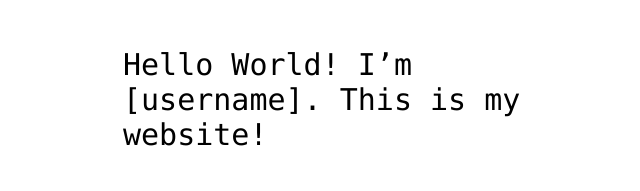
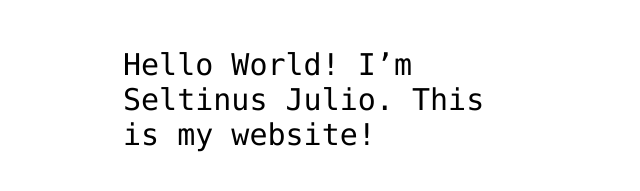
Before and after one commit to seltinusjulio/seltinusjulio.github.io, a plain HTML site: page index.html in a window 1280 px wide. Shown: the part 341-532 px from the top of the page, without its empty margins (317-957 px from the left). Drawn offline with Linux system fonts and the light colour scheme.

Commit message:
Add username

```diff
--- a/index.html
+++ b/index.html
@@ -12,7 +12,7 @@
 <img src="https://octodex.github.com/images/daftpunktocat-thomas.gif" id="octocat" alt="octocat-gif" />
 
 <!-- Change this code here by copy and pasting your template on line 15 -->
-<p>Hello World! I’m [username]. This is my website!</p>
+<p>Hello World! I’m Seltinus Julio. This is my website!</p>
 
 </body>
 </html>
```
